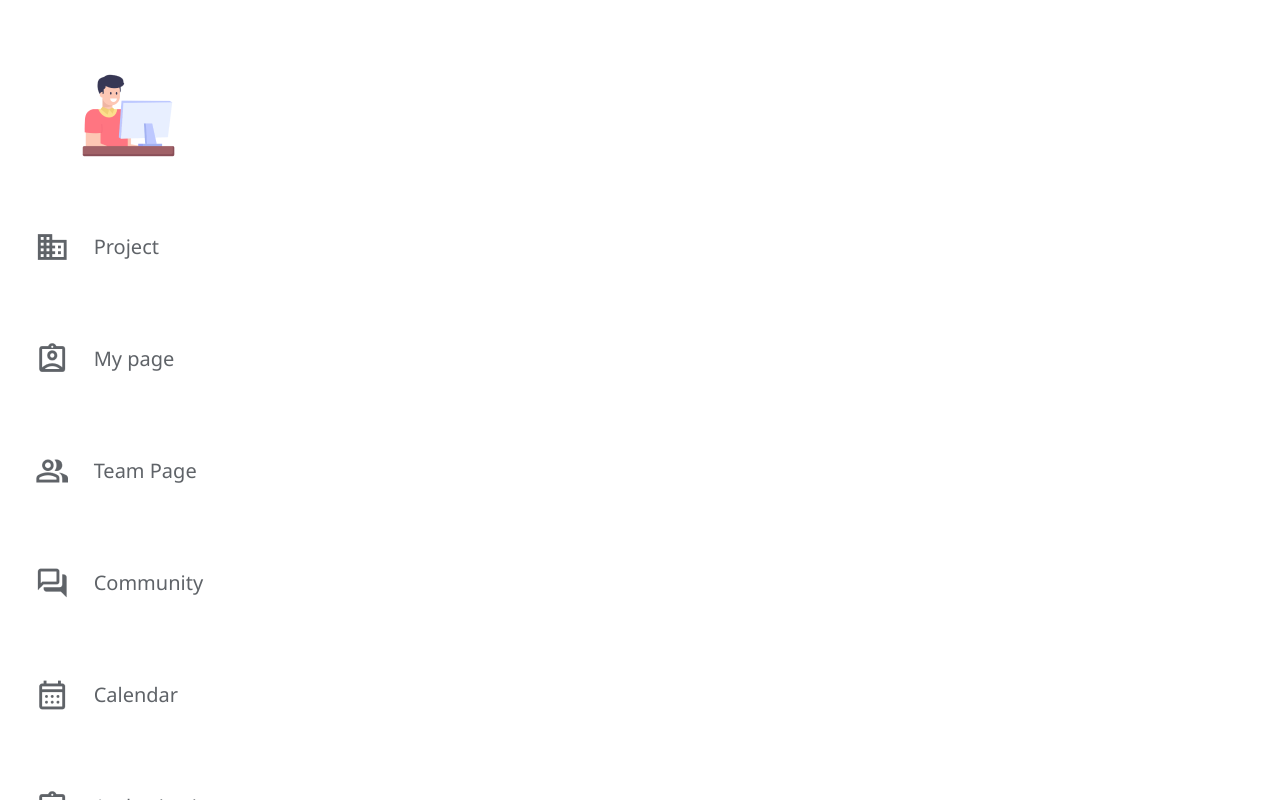
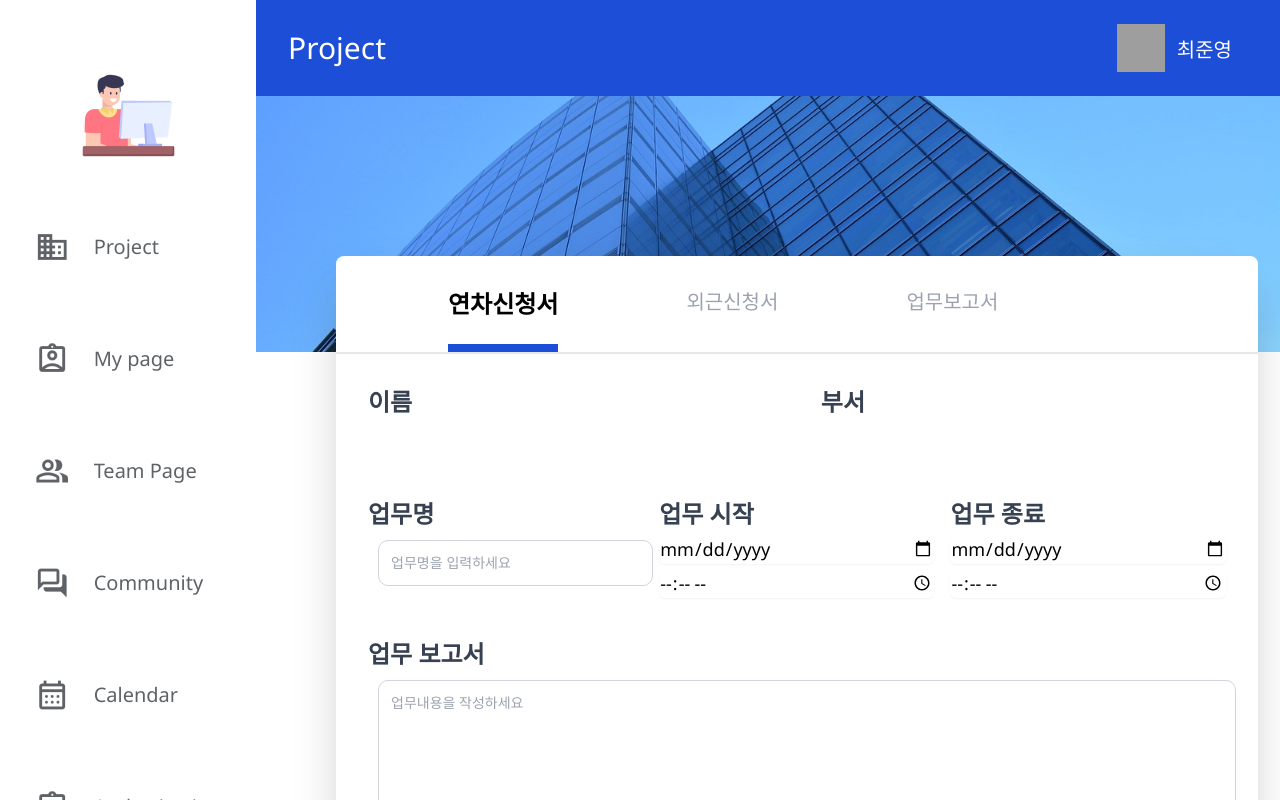
Before and after one commit to zzzissu/elice-first-project, a React (Create React App) app: page /CombinePage/AuthPage/AnnualApplicationForm in a window 1280 px wide. Shown: the top 800 px of the page. Built offline with nearby package versions, Linux system fonts and the light colour scheme; grey boxes are pictures that could not be loaded.

Commit message:
[fix]결재와 네비와 연동됨

```diff
--- a/src/components/Nav/Nav.tsx
+++ b/src/components/Nav/Nav.tsx
@@ -31,7 +31,7 @@ export default function Nav() {
                     Calendar
                 </Link>
 
-                <Link to="#" className="flex items-center gap-6  font-sans text-customGray">
+                <Link to="Authpage" className="flex items-center gap-6  font-sans text-customGray">
                     <img src="/assets/assignment.png" alt="assignment_logo" />
                     Authorization
                 </Link>
--- a/src/pages/CombinePage.tsx
+++ b/src/pages/CombinePage.tsx
@@ -4,6 +4,7 @@ import { Route, Routes } from 'react-router-dom';
 import MyPage from '../components/myPage/MyPage';
 import MainPage from '../components/mainPage/mainPage'
 import TeamPage from '../components/teamPage/TeamPage';
+import AuthPage from './AuthPage';
 
 
 const CombinePage = () => {
@@ -18,6 +19,7 @@ const CombinePage = () => {
               <Route path="MyPage/*" element={<MyPage />} />
               <Route path="MainPage/*" element={<MainPage />} />
               <Route path='TeamPage' element={<TeamPage />} />
+              <Route path='AuthPage/*' element={<AuthPage />} />
 
             </Routes>
           </div>
```
